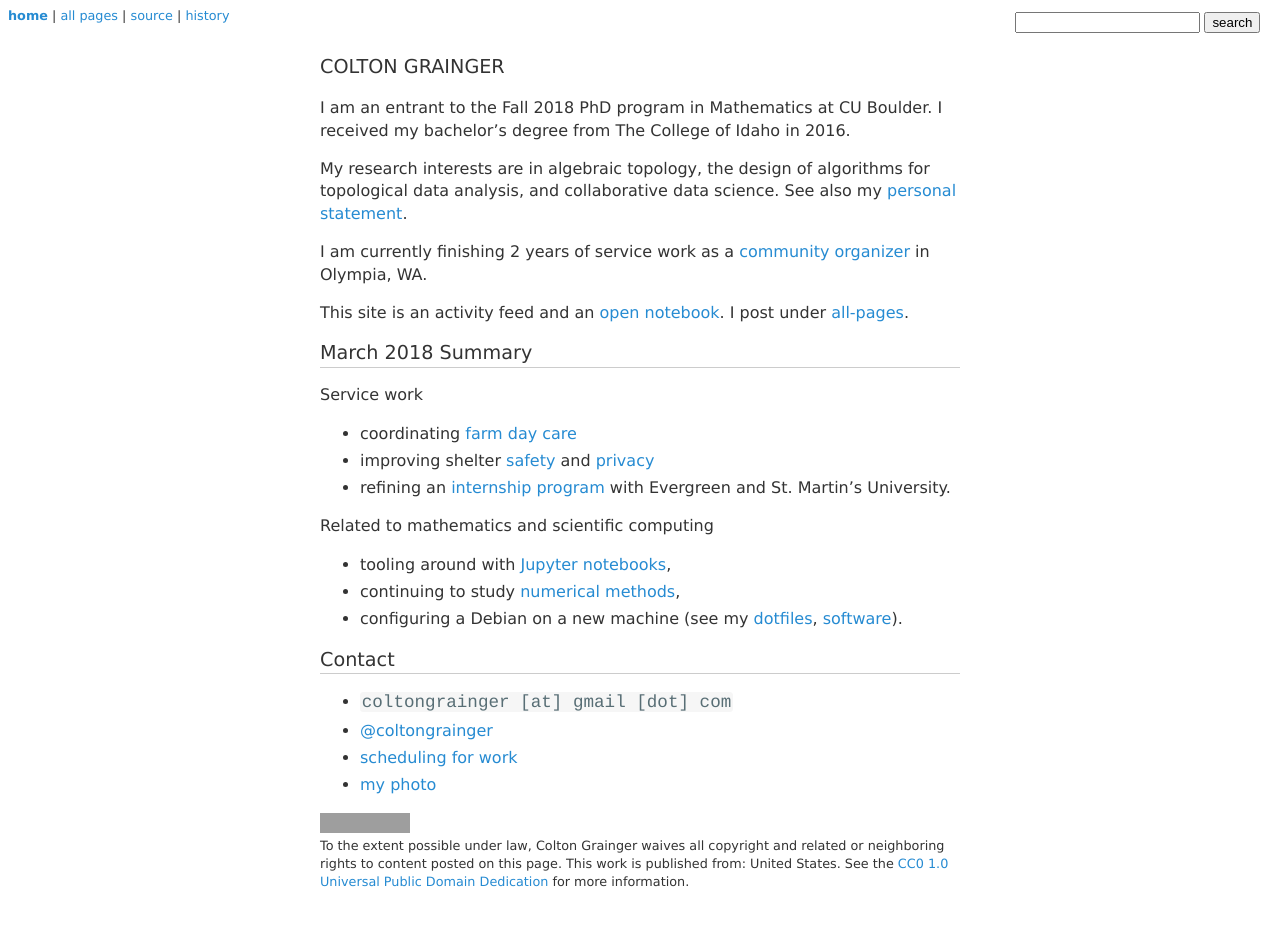
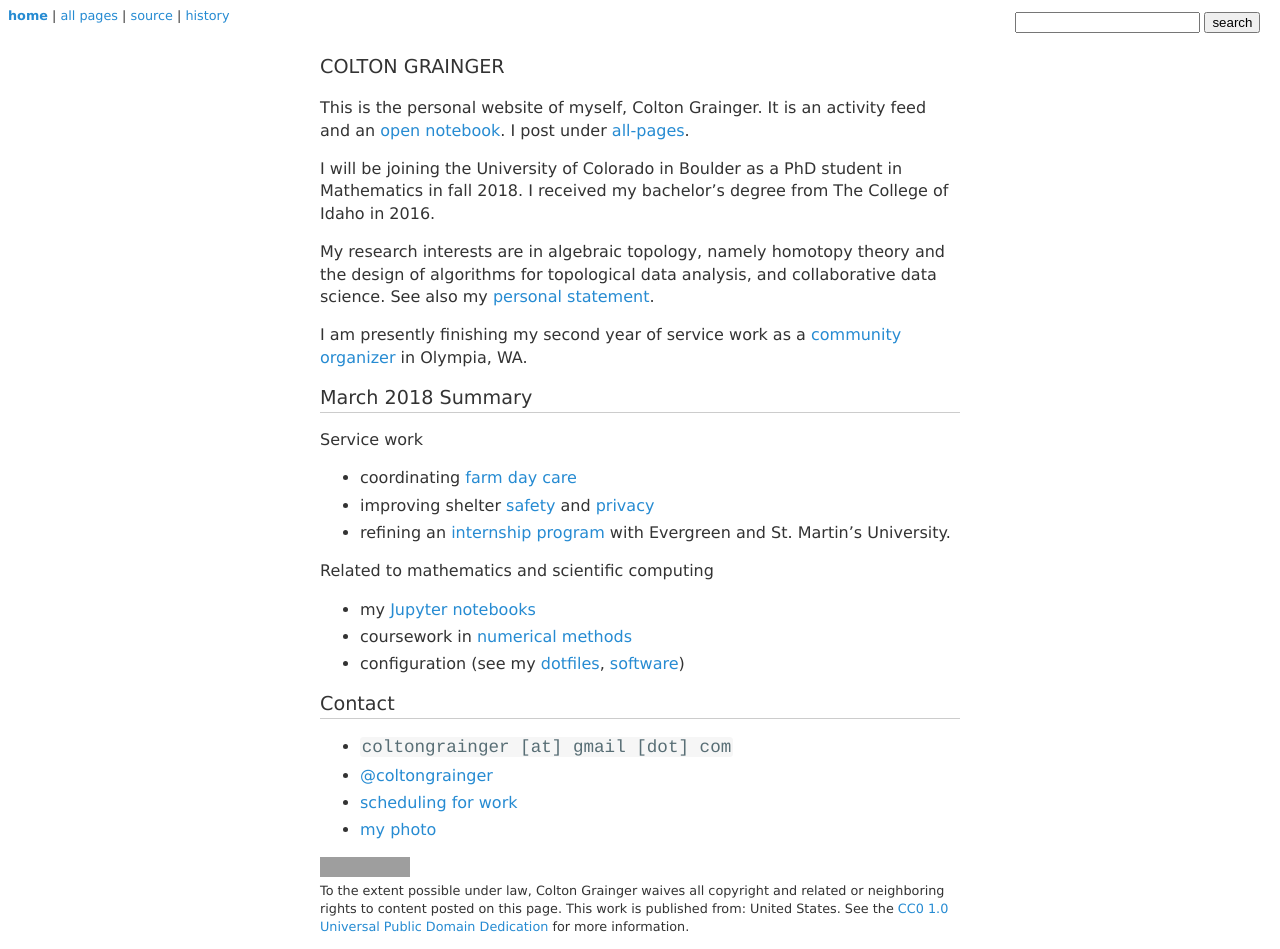
Before and after one commit to coltongrainger/blog, a Jekyll site: the page built from index.md, in a window 1280 px wide. Built offline with Jekyll 4.4.1, drawn with Linux system fonts in a browser that asks for light colours; our own code applies the rules of GitHub Pages for plain Markdown files; before the commit the page ends 904 px from its top, so only the background shows below that; grey boxes are pictures that could not be loaded.

Commit message:
more personal bio

```diff
--- a/index.md
+++ b/index.md
@@ -8,13 +8,13 @@ date: 2017-07-15
 
 # Colton Grainger
 
-I am an entrant to the Fall 2018 PhD program in Mathematics at CU Boulder. I received my bachelor's degree from The College of Idaho in 2016.
+This is the personal website of myself, Colton Grainger. It is an activity feed and an [open notebook](http://wcm1.web.rice.edu/open-notebook-history.html). I post under [all-pages](all-pages).
 
-My research interests are in algebraic topology, the design of algorithms for topological data analysis, and collaborative data science. See also my [personal statement](/personal-statement).
+I will be joining the University of Colorado in Boulder as a PhD student in Mathematics in fall 2018. I received my bachelor's degree from The College of Idaho in 2016.
 
-I am currently finishing 2 years of service work as a [community organizer](https://github.com/coltongrainger/work) in Olympia, WA.
+My research interests are in algebraic topology, namely homotopy theory and the design of algorithms for topological data analysis, and collaborative data science. See also my [personal statement](/personal-statement).
 
-This site is an activity feed and an [open notebook](http://wcm1.web.rice.edu/open-notebook-history.html). I post under [all-pages](all-pages).
+I am presently finishing my second year of service work as a [community organizer](https://github.com/coltongrainger/work) in Olympia, WA.
 
 ## March 2018 Summary
 
@@ -28,9 +28,9 @@ Service work
 
 Related to mathematics and scientific computing
 
- - tooling around with [Jupyter notebooks](https://nbviewer.jupyter.org/github/coltongrainger/notebooks/tree/master/),
- - continuing to study [numerical methods](/math-428),
- - configuring a Debian on a new machine (see my [dotfiles](https://github.com/coltongrainger/dotfiles), [software](/software)).
+ - my [Jupyter notebooks](https://nbviewer.jupyter.org/github/coltongrainger/notebooks/tree/master/)
+ - coursework in [numerical methods](/math-428)
+ - configuration (see my [dotfiles](https://github.com/coltongrainger/dotfiles), [software](/software))
 
 ## Contact
 
```
